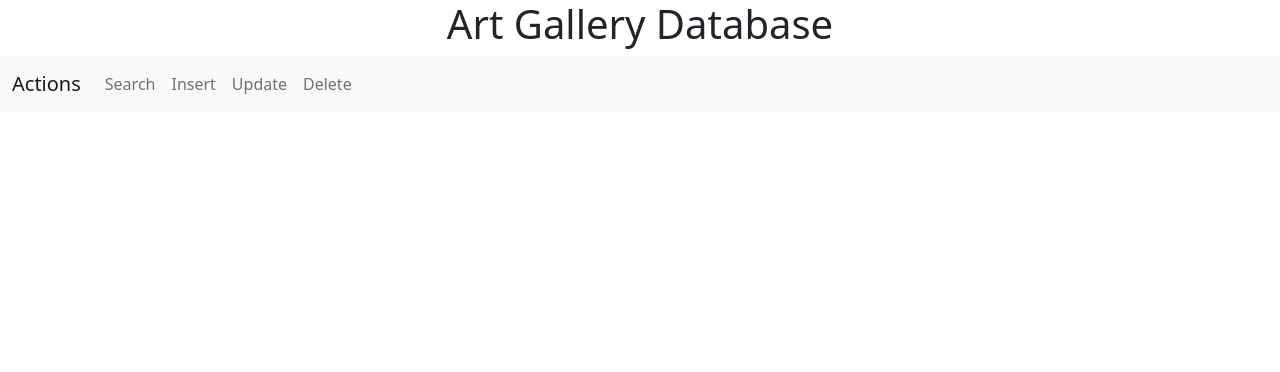
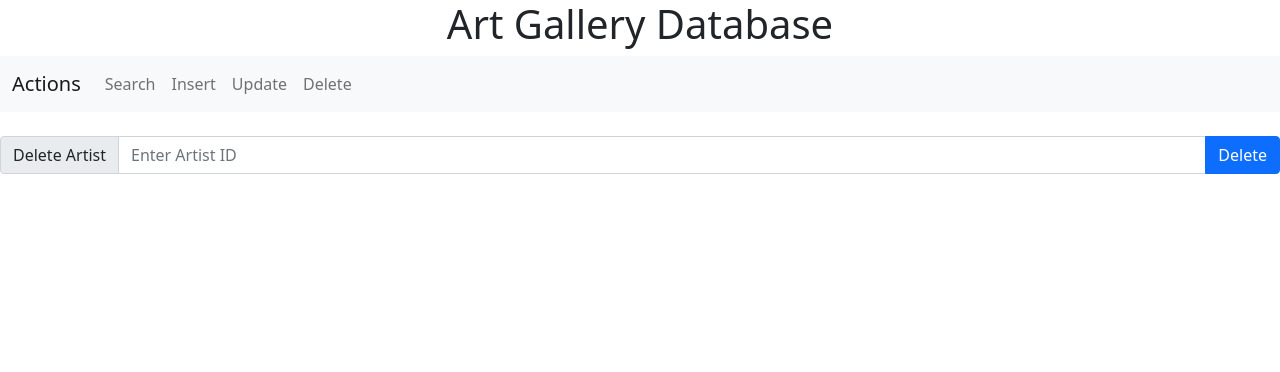
Before and after one commit to kmosoti/3330_repo_Flask, a Flask app: page /delete in a window 1280 px wide. Shown: the top 372 px of the page. Run offline with Flask 2, Linux system fonts and the light colour scheme.

Commit message:
Added Insert and Delete functionality

```diff
--- a/app.py
+++ b/app.py
@@ -74,10 +74,13 @@ def insertData():
     print(type(a_birth))
     return render_template('displaytable.html', result=getRow, response=response)
 
-@app.route("/getQuery")
-def admin():
-    return redirect(url_for("Select"))
-
+@app.route("/deleteRecord", methods=["POST"])
+def deleteRecord():
+    aID = request.form.get("aID")
+    getRow = getData("SELECT * FROM [Art Gallery].dbo.ARTIST where aID = {}".format(aID))
+    deleteRecord(aID)
+    response = "Deleted Artist With ID = {}".format(aID)
+    return render_template('displaytable.html', result=getRow, response=response)
 if __name__ == "__main__":
     app.run()
 
@@ -87,22 +90,30 @@ def getData(query):
     cursor.execute(query)
     result = cursor.fetchall()
     cursor.close()
+    print(query)
     return result
 
 def insertData(aID, name, birthDate, commission):
     cnxn = pyodbc.connect('DRIVER={ODBC Driver 17 for SQL Server};SERVER='+server+';DATABSE='+database+';UID='+username+';PWD='+password)
     cursor = cnxn.cursor()
     sqlInsert = "INSERT INTO [Art Gallery].dbo.ARTIST(aID, name, birthDate, deathDate, commission, street, city, stateAB, zipcode) VALUES"
-    sqlValues = f"({aID},'{name}','{birthDate}',NULL,'{commission}',NULL,NULL,'TX','76621-0057')"
-    finalQuery = sqlInsert+"(159,'Kennedy Mosoti','1975-04-16',NULL,'15',NULL,NULL,'TX','76621-0057')"
+    sqlValues = f"({aID},'{name}','{birthDate}',NULL,'{commission}','','','TX','76621-0057')"
+    finalQuery = sqlInsert+sqlValues
     print("\n\n"+finalQuery+"\n\n")
     cursor.execute(finalQuery)
     cursor.commit()
 
+def deleteRecord(aID):
+    cnxn = pyodbc.connect('DRIVER={ODBC Driver 17 for SQL Server};SERVER='+server+';DATABSE='+database+';UID='+username+';PWD='+password)
+    cursor = cnxn.cursor()
+    sqlDelete  = "DELETE FROM [Art Gallery].dbo.ARTIST WHERE aID = '{}'".format(aID)
+    print("\n\n"+sqlDelete+"\n\n")
+    cursor.execute(sqlDelete)
+    cursor.commit()
 
 def getID(quest):
     aID = randint(0,200)
     if aID in quest:
-        getID(aID)
+        aID=getID(aID)
 
     return aID
--- a/templates/executes/delete.html
+++ b/templates/executes/delete.html
@@ -1,4 +1,10 @@
 {% extends 'base.html' %}
 {% block content%}
-
+<form action="/deleteRecord" method="POST">
+    <div class="input-group">
+        <span class="input-group-text">Delete Artist</span>
+        <input type="text" aria-label="Artist ID" placeholder="Enter Artist ID"class="form-control" name="aID">
+        <button  class="btn btn-primary" type="submit">Delete</button>
+    </div>
+</form>
 {% endblock%}
--- a/templates/executes/insert.html
+++ b/templates/executes/insert.html
@@ -6,7 +6,7 @@
         <input type="text" aria-label="Full Name" placeholder="Enter Artist Full Name"class="form-control" name="a_name">
         <input type="date" aria-label="Artist BirthDate" placeholder="Enter Artist BirthDate" class="form-control" name="a_birth">
         <input type="text" aria-label="Commission Rate" placeholder="Enter Artist Commission Rate" class="form-control" name="commission">
-        <button  class="btn btn-primary" type="submit">Search</button>
+        <button  class="btn btn-primary" type="submit">Insert</button>
     </div>
 </form>
 {% endblock%}
--- /dev/null
+++ b/templates/index.html
@@ -0,0 +1,4 @@
+{% extends 'base.html' %}
+{% block content%}
+
+{% endblock%}
```
